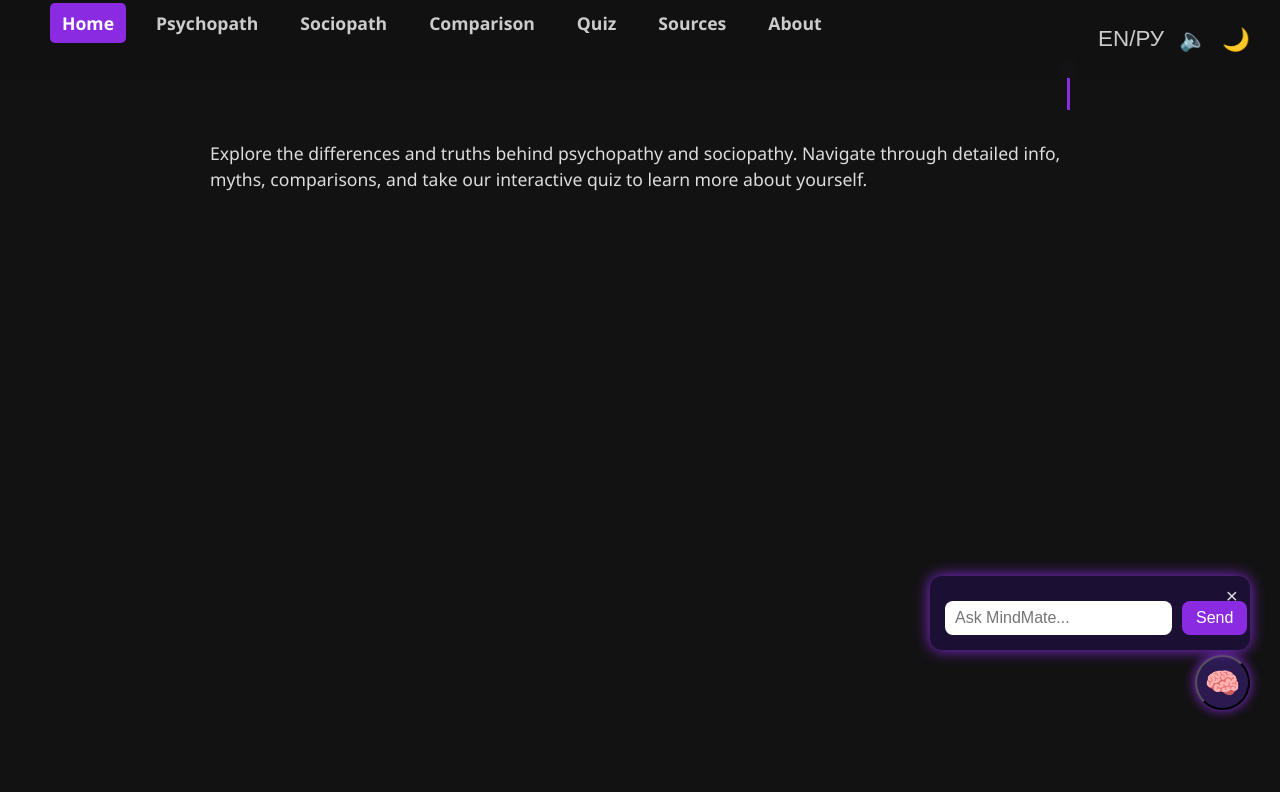
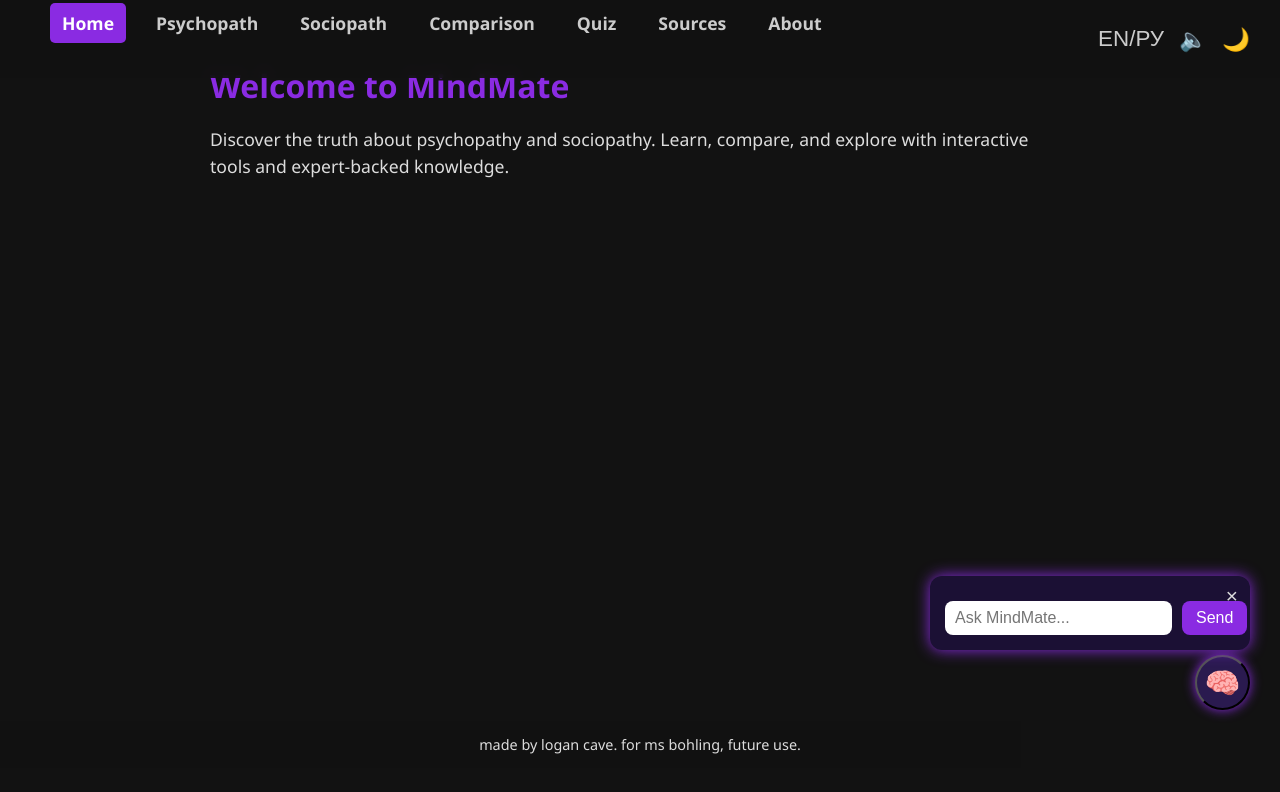
Before and after one commit to loganscripts/psycho-socio, a plain HTML site: page index.html in a window 1280 px wide. Drawn offline with Linux system fonts and the light colour scheme; a script that the page names is missing.

Commit message:
Update index.html

```diff
--- a/index.html
+++ b/index.html
@@ -3,7 +3,7 @@
 <head>
   <meta charset="UTF-8" />
   <meta name="viewport" content="width=device-width, initial-scale=1" />
-  <title>Psychology Insight Hub - Home</title>
+  <title>Home - MindMate</title>
   <link rel="stylesheet" href="css/style.css" />
 </head>
 <body>
@@ -27,8 +27,10 @@
   </nav>
 
   <main class="container" role="main">
-    <h1 id="typed-intro" aria-live="polite"></h1>
-    <p>Explore the differences and truths behind psychopathy and sociopathy. Navigate through detailed info, myths, comparisons, and take our interactive quiz to learn more about yourself.</p>
+    <h1 class="typing">Welcome to MindMate</h1>
+    <p>
+      Discover the truth about psychopathy and sociopathy. Learn, compare, and explore with interactive tools and expert-backed knowledge.
+    </p>
   </main>
 
   <button id="chatbot-toggle" aria-label="Toggle MindMate chatbot" aria-expanded="false" aria-controls="chatbot-panel">🧠</button>
@@ -42,6 +44,10 @@
     </form>
   </section>
 
+  <footer style="text-align:center; margin: 2rem 0; font-size: 0.9rem; color: var(--text-muted);">
+    made by logan cave. for ms bohling, future use.
+  </footer>
+
   <script src="js/particles.min.js"></script>
   <script src="js/particles-config.js"></script>
   <script src="js/main.js"></script>
```
